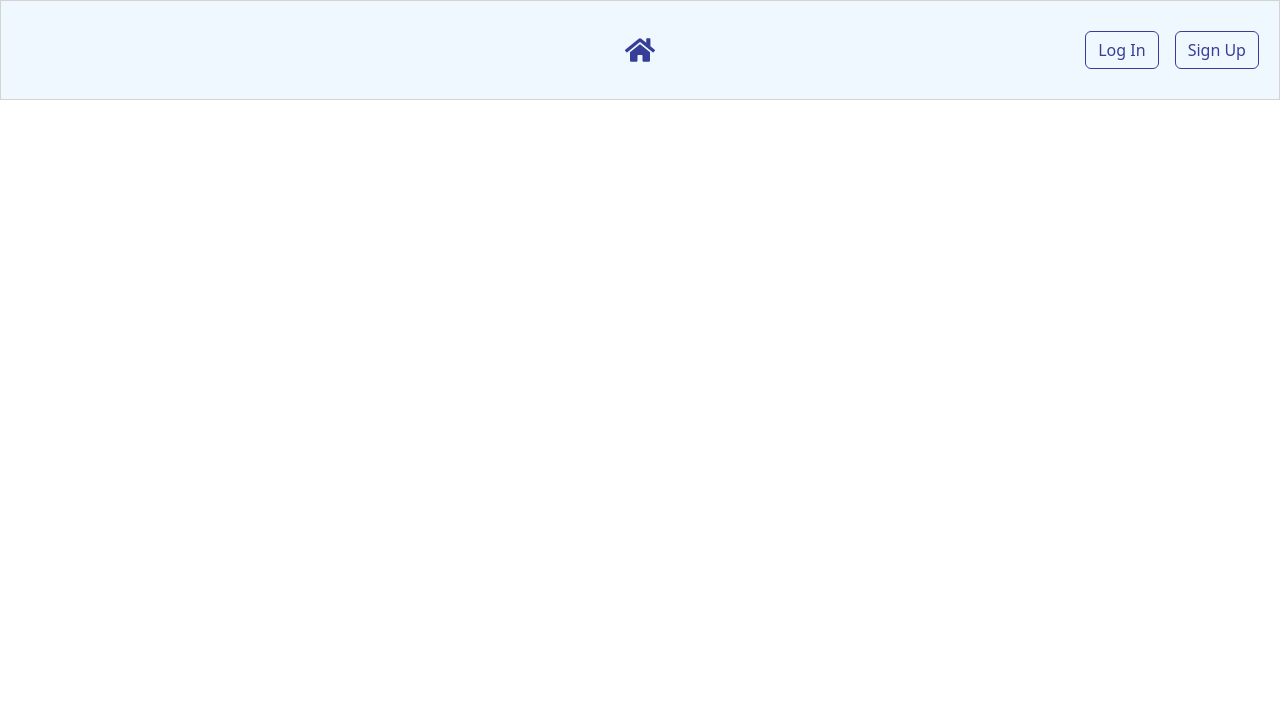
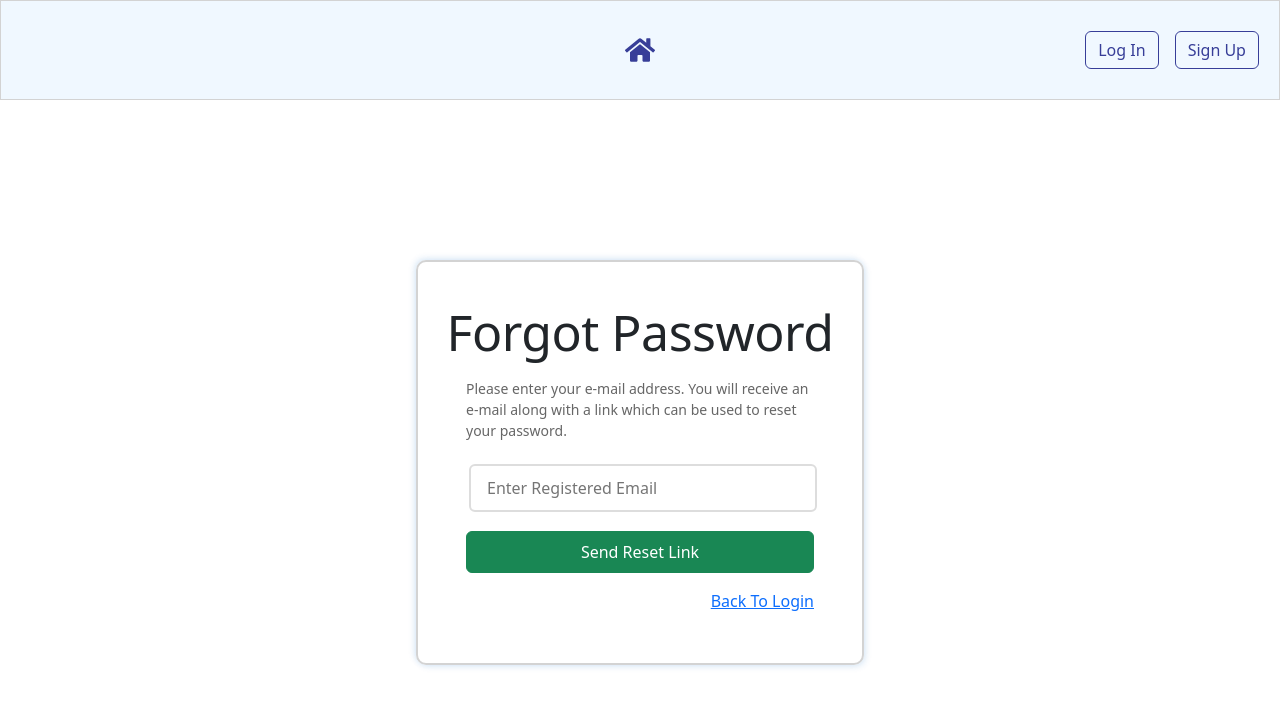
Before and after one commit to atulguptag/User-Authentication-Frontend, a React (Create React App) app: page /forgot_password in a window 1280 px wide. Before the commit this address had no page. Shown: the top 706 px of the page. Built offline with nearby package versions, Linux system fonts and the light colour scheme.

Commit message:
removed - sign

```diff
--- a/src/App.js
+++ b/src/App.js
@@ -21,9 +21,9 @@ export default function App() {
           <Navbar />
           <Routes>
             <Route path="/" element={<Mainpage />} />
-            <Route path="log-in" element={<Login />} />
-            <Route path="sign-up" element={<Signup />} />
-            <Route path="forgot-password" element={<ForgotPasswordPage />} />
+            <Route path="login" element={<Login />} />
+            <Route path="signup" element={<Signup />} />
+            <Route path="forgot_password" element={<ForgotPasswordPage />} />
           </Routes>
         </AuthProvider>
       </BrowserRouter>
```
